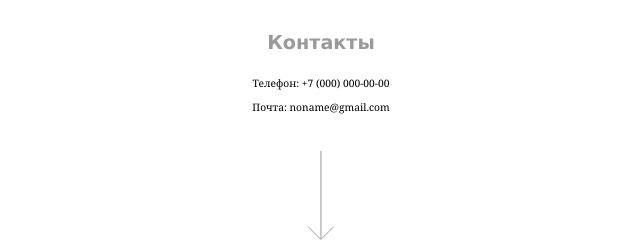
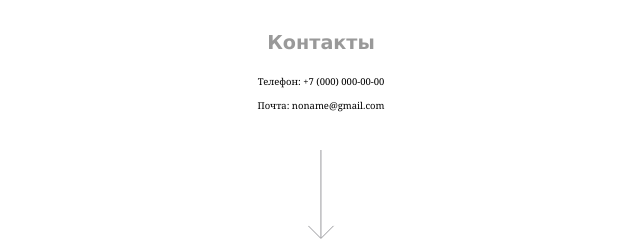
Before and after one commit to ovinov/music, a website: page index.html in a window 1280 px wide. Shown: the part 3390-3631 px from the top of the page, 320-960 px from the left. Drawn offline with Linux system fonts and the light colour scheme.

Commit message:
Update contact.css

```diff
--- a/styles/contact.css
+++ b/styles/contact.css
@@ -14,7 +14,7 @@
     font-family: Georgia;
     color:black;
     margin-bottom: 4vh;
-    font-size:0.8vw;
+    font-size:0.74vw;
     line-height : 3vh;
     user-select: none;
 }
```
